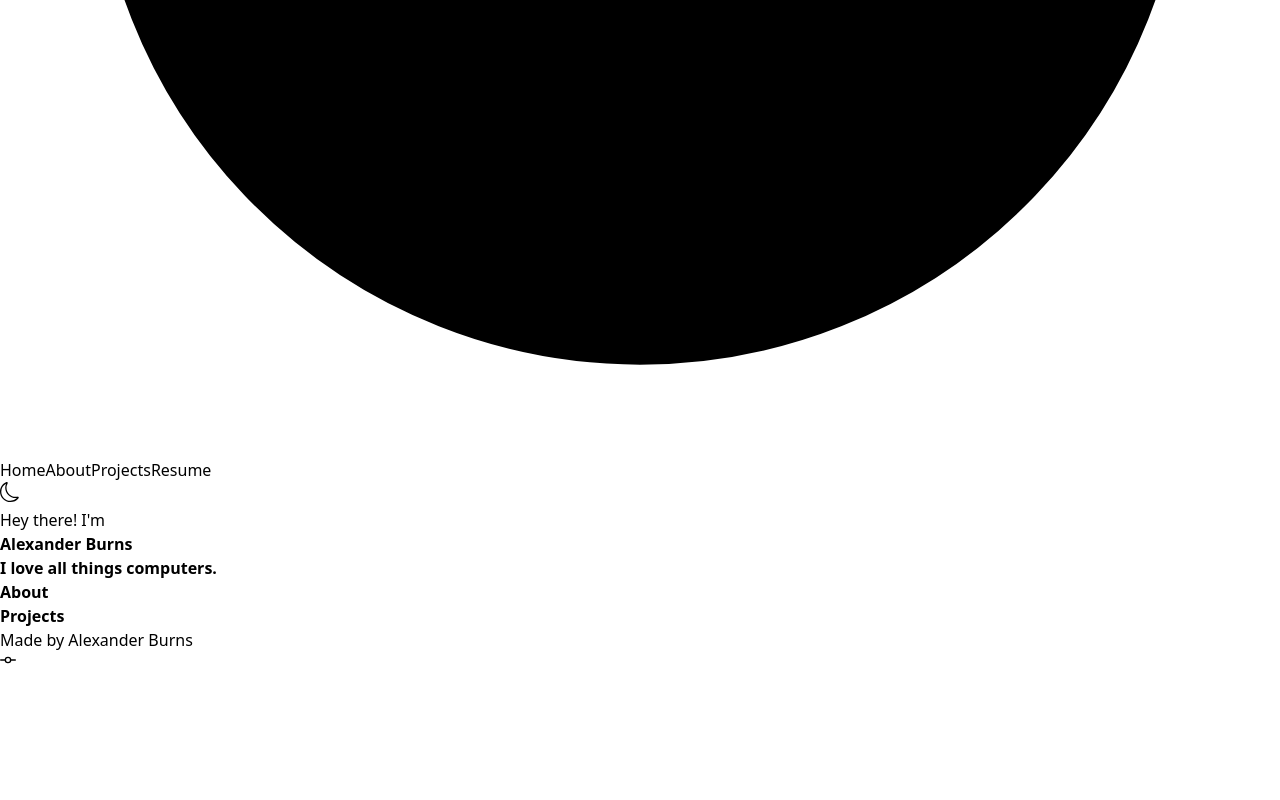
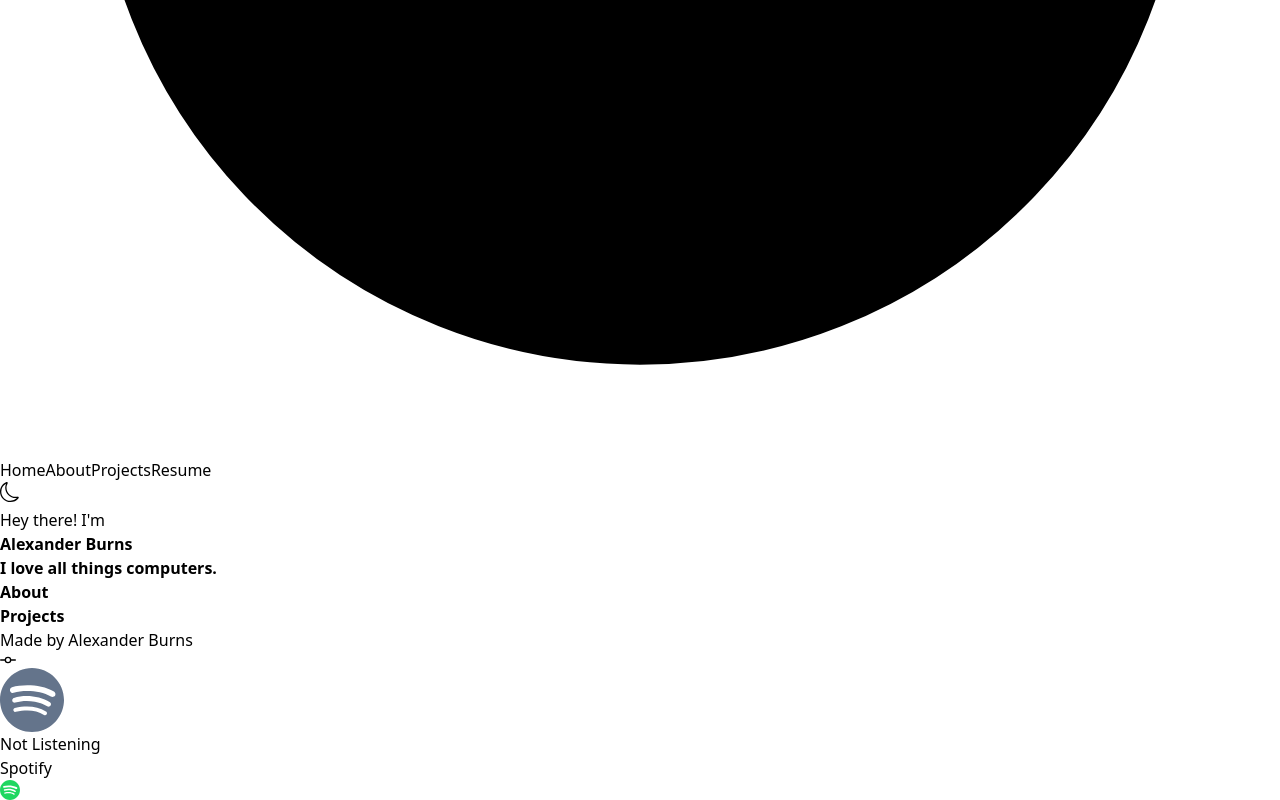
Before and after one commit to Jharopa/personal-site, a Next.js app: page / in a window 1280 px wide. Shown: the part 822-1622 px from the top of the page. Before the commit the page ends 1490 px from the top, so only its background shows below. Built offline with nearby package versions, Linux system fonts and the light colour scheme; no server answers.

Commit message:
Added Spotify Component & API Call
Added Spotify component which uses a Spotify API call to retrive and display the song currently play on my personal account.

```diff
--- a/package.json
+++ b/package.json
@@ -16,10 +16,11 @@
     "next-themes": "^0.2.0",
     "react": "18.2.0",
     "react-dom": "18.2.0",
-    "react-icons": "^4.4.0"
+    "react-icons": "^4.4.0",
+    "swr": "^1.3.0"
   },
   "devDependencies": {
-    "@types/node": "18.0.0",
+    "@types/node": "^18.0.0",
     "@types/react": "18.0.14",
     "@types/react-dom": "18.0.5",
     "autoprefixer": "^10.4.7",
--- a/src/components/Footer.tsx
+++ b/src/components/Footer.tsx
@@ -1,6 +1,7 @@
 import React, { useState, useEffect } from 'react';
 import { motion } from 'framer-motion';
 import { FiGitCommit } from 'react-icons/fi';
+import Spotify from 'components/Spotify';
 
 const Footer = () => {
   const [commits, setCommits] = useState([]);
@@ -16,16 +17,16 @@ const Footer = () => {
       initial="hidden"
       whileInView="visible"
       viewport={{ once: false }}
-      transition={{ duration: 1.0 }}
+      transition={{ duration: 2.0 }}
       variants={{
         hidden: { y: 25, opacity: 0 },
         visible: { y: 0, opacity: 1 },
       }}
-      className="my-6 flex h-16 items-center justify-center text-slate-500"
+      className="my-24 flex h-16 flex-col items-center justify-evenly text-slate-500"
     >
       <a
         href="https://github.com/Jharopa/personal-site"
-        className="hover:text-black dark:hover:text-white"
+        className="mb-2 hover:text-black dark:hover:text-white"
       >
         <div>Made by Alexander Burns</div>
         <div className="flex items-center justify-center">
@@ -33,6 +34,10 @@ const Footer = () => {
           <span className="px-2 pb-0.5">{commits}</span>
         </div>
       </a>
+
+      <div className="hover:text-black hover:dark:text-white">
+        <Spotify />
+      </div>
     </motion.footer>
   );
 };
--- /dev/null
+++ b/src/components/Spotify.tsx
@@ -0,0 +1,57 @@
+import useSWR from 'swr';
+import { SiSpotify } from 'react-icons/si';
+import { NowPlayingSong } from 'pages/api/spotify';
+
+const Spotify = () => {
+  const fetcher = (url: string) => fetch(url).then((r) => r.json());
+  const { data } = useSWR<NowPlayingSong>('api/spotify', fetcher);
+
+  return (
+    <a
+      target="_blank"
+      rel="noopener"
+      href={
+        data?.isPlaying || data?.songUrl
+          ? data.songUrl
+          : 'https://open.spotify.com/user/vcfxx95s46q7ekzmr56t4te6g'
+      }
+      className="relative flex w-96 items-center space-x-4 border border-black p-5 dark:border-white"
+    >
+      <div className="w-16">
+        {data?.isPlaying ? (
+          <img className="w-16" src={data?.albumImageUrl} alt={data?.album} />
+        ) : data?.songUrl ? (
+          <img
+            className="w-16 grayscale"
+            src={data?.albumImageUrl}
+            alt={data?.album}
+          />
+        ) : (
+          <SiSpotify size={64} color={'#64748B'} />
+        )}
+      </div>
+
+      <div className="flex-1">
+        <p>
+          {data?.isPlaying
+            ? 'Playing'
+            : data?.songUrl
+            ? 'Recently Playing'
+            : ''}
+        </p>
+        <p className="component font-bold">
+          {data?.isPlaying || data?.songUrl ? data.title : 'Not Listening'}
+        </p>
+        <p className="font-dark text-xs">
+          {data?.isPlaying || data?.songUrl ? data.artist : 'Spotify'}
+        </p>
+      </div>
+
+      <div className="absolute top-1.5 right-1.5">
+        <SiSpotify size={20} color={'#1ED760'} />
+      </div>
+    </a>
+  );
+};
+
+export default Spotify;
--- /dev/null
+++ b/src/pages/api/spotify.ts
@@ -0,0 +1,41 @@
+import { NextApiRequest, NextApiResponse } from 'next';
+import { getNowPlaying } from 'utils/spotify';
+
+export interface NowPlayingSong {
+  isPlaying: boolean;
+  album?: string;
+  albumImageUrl?: string;
+  artist?: string;
+  songUrl?: string;
+  title?: string;
+}
+
+export default async (
+  _: NextApiRequest,
+  res: NextApiResponse<NowPlayingSong>
+) => {
+  const response = await getNowPlaying();
+
+  if (response.status === 204 || response.status > 400) {
+    return res.status(200).json({ isPlaying: false });
+  }
+
+  const song = await response.json();
+  const isPlaying = song.is_playing;
+  const title = song.item.name;
+  const artist = song.item.artists
+    .map((_artist: { name: string }) => _artist.name)
+    .join(', ');
+  const album = song.item.album.name;
+  const albumImageUrl = song.item.album.images[0].url;
+  const songUrl = song.item.external_urls.spotify;
+
+  return res.status(200).json({
+    album,
+    albumImageUrl,
+    artist,
+    isPlaying,
+    songUrl,
+    title,
+  });
+};
--- /dev/null
+++ b/src/utils/spotify.ts
@@ -0,0 +1,33 @@
+const {
+  SPOTIFY_CLIENT_ID: client_id,
+  SPOTIFY_CLIENT_SECRET: client_secret,
+  SPOTIFY_REFRESH_TOKEN: refresh_token,
+} = process.env;
+
+const basic = Buffer.from(`${client_id}:${client_secret}`).toString('base64');
+const NOW_PLAYING_ENDPOINT =
+  'https://api.spotify.com/v1/me/player/currently-playing';
+const TOKEN_ENDPOINT = 'https://accounts.spotify.com/api/token';
+
+const getAccessToken = async () => {
+  const response = await fetch(TOKEN_ENDPOINT, {
+    method: 'POST',
+    headers: {
+      Authorization: `Basic ${basic}`,
+      'Content-Type': 'application/x-www-form-urlencoded',
+    },
+    body: `grant_type=refresh_token&refresh_token=${refresh_token}`,
+  });
+
+  return response.json();
+};
+
+export const getNowPlaying = async () => {
+  const { access_token } = await getAccessToken();
+
+  return fetch(NOW_PLAYING_ENDPOINT, {
+    headers: {
+      Authorization: `Bearer ${access_token}`,
+    },
+  });
+};
```
Also changed, not shown: 2 other files (tests, documents, lock files or other folders).
